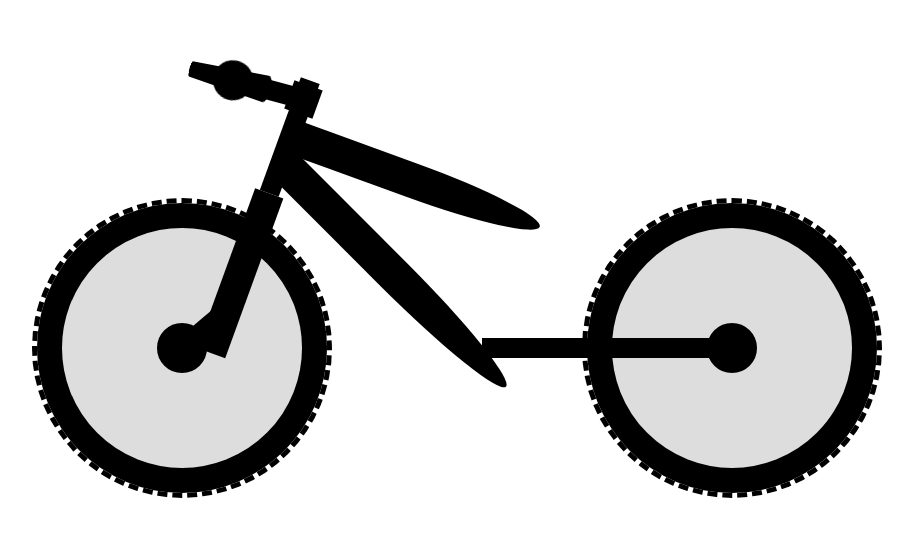
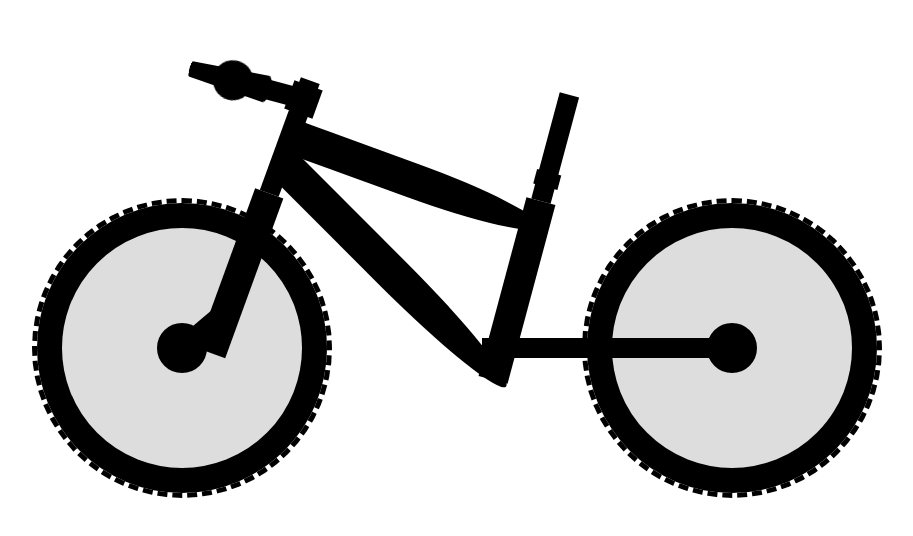
Before and after one commit to tod619/bicycle, a plain HTML site: page index.html in a window 1280 px wide. Shown: the part 202-738 px from the top of the page, without its empty margins (183-1096 px from the left). Drawn offline with Linux system fonts and the light colour scheme.

Commit message:
add style for seat-tube + before + after in style.css file

```diff
--- a/style.css
+++ b/style.css
@@ -155,4 +155,33 @@ body {
     left: 45rem;
     z-index: 10;
 }
+
+.seat-tube {
+    background-color: #000;
+    width: 3rem;
+    height: 18.5rem;
+    top: 30rem;
+    left: 47rem;
+    transform: rotateZ(15deg);
+}
+
+.seat-tube::before {
+    content: "";
+    background-color: #000;
+    position: absolute;
+    width: 2rem;
+    height: 11rem;
+    top: -11rem;
+    left: 0.5rem;
+}
+
+.seat-tube::after {
+    content: "";
+    background-color: #000;
+    width: 2.5rem;
+    height: 1.5rem;
+    position: absolute;
+    top: -3rem;
+    left: 0.25rem;
+}
 /* End: Bicycle */
```
